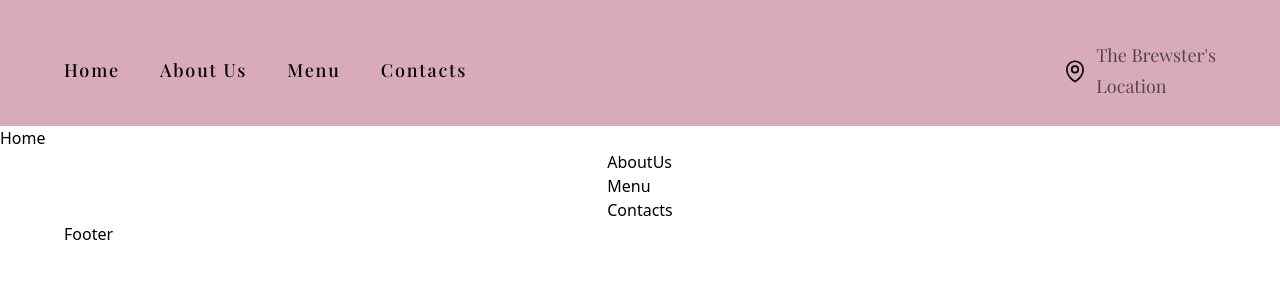
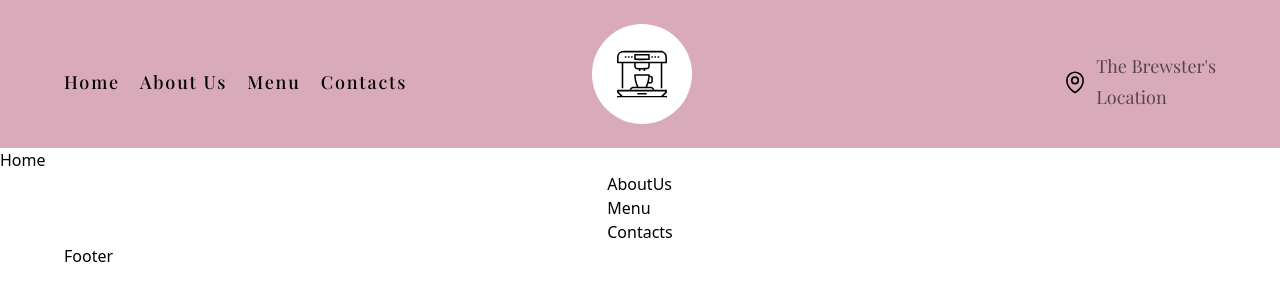
Before and after one commit to Rali-28/the_brewster, a React (Vite) app: page / in a window 1280 px wide. Shown: the top 300 px of the page. Built offline with nearby package versions, Linux system fonts and the light colour scheme.

Commit message:
Middle Logo

```diff
--- /dev/null
+++ b/src/components/NavLogo.jsx
@@ -0,0 +1,14 @@
+import React from 'react'
+import { logo_sm } from '../assets';
+import styles from '../style';
+
+const NavLogo = () => (
+    <div className={`justify-center flex bg-white rounded-full w-[100px] h-[100px] items-center`}>
+        <a href="#">
+            <img src={logo_sm} alt='logo' className='w-[50px] h-[50px]' />
+        </a>
+    </div>
+)
+
+
+export default NavLogo
--- a/src/components/Navbar.jsx
+++ b/src/components/Navbar.jsx
@@ -1,7 +1,8 @@
 import React from 'react'
+import { NavLogo } from '.'
 import { navLinks } from '../constants'
 import { layout } from '../style'
-import { logo_sm } from '../assets'
+
 
 
 const Navbar = () => (
@@ -18,7 +19,7 @@ const Navbar = () => (
           className={`font-primary_md
           tracking-widest
           text-[18px]
-          ${index === navLinks.length -1 ? 'mr-0' : 'mr-10'}`}>
+          ${index === navLinks.length -1 ? 'mr-0' : 'mr-5'}`}>
             <a href={`#${nav.id}`}>
               {nav.title}
             </a>
@@ -28,16 +29,12 @@ const Navbar = () => (
     </div>
 
     {/* Middle Logo */}
-    <div className='sm:flex hidden justify-center w-[1/3]'>
-
+    <div className='justify-center w-[1/3]'>
+      <NavLogo />
     </div>
     {/* End Logo */}
 
-    {/* Middle Logo */}
-    <div>
-
-    </div>
-    {/* End Logo */}
+    <div />
 
     {/* Location GMap */}
     <div className='justify-end hidden pt-4 sm:flex place-items-center w-[1/3]'>
--- a/src/components/index.js
+++ b/src/components/index.js
@@ -4,7 +4,7 @@ import Footer from './Footer';
 import Menu from './Menu';
 import Navbar from './Navbar';
 import Home from './Home';
-
+import NavLogo from './NavLogo';
 
 export
 {
@@ -14,4 +14,5 @@ export
     Menu,
     Navbar,
     Home,
+    NavLogo,
 };
```
